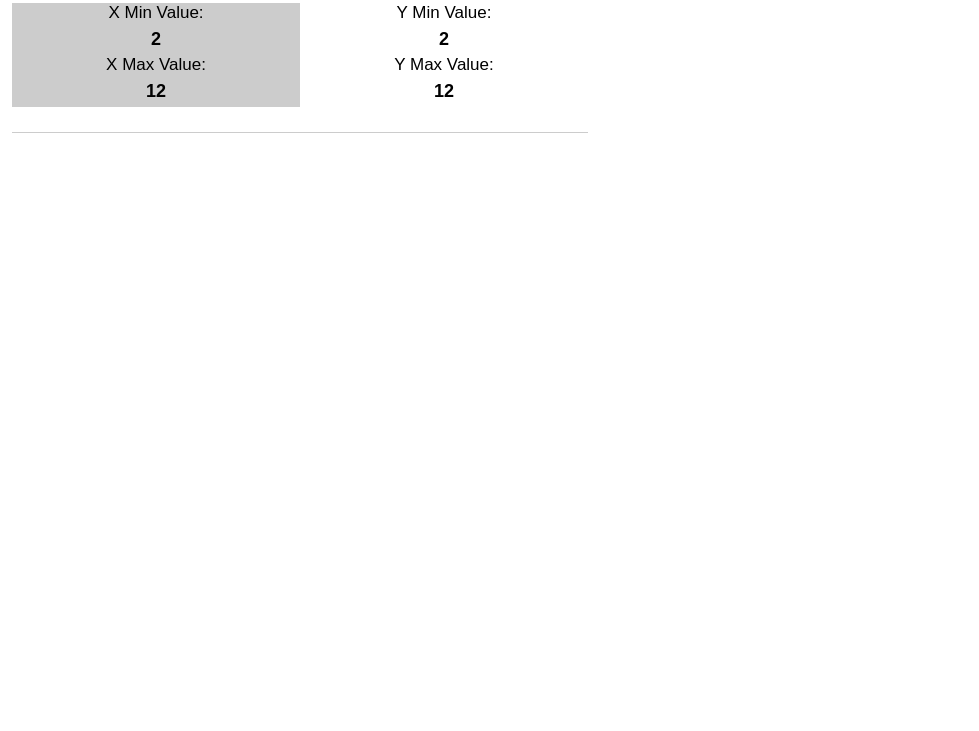
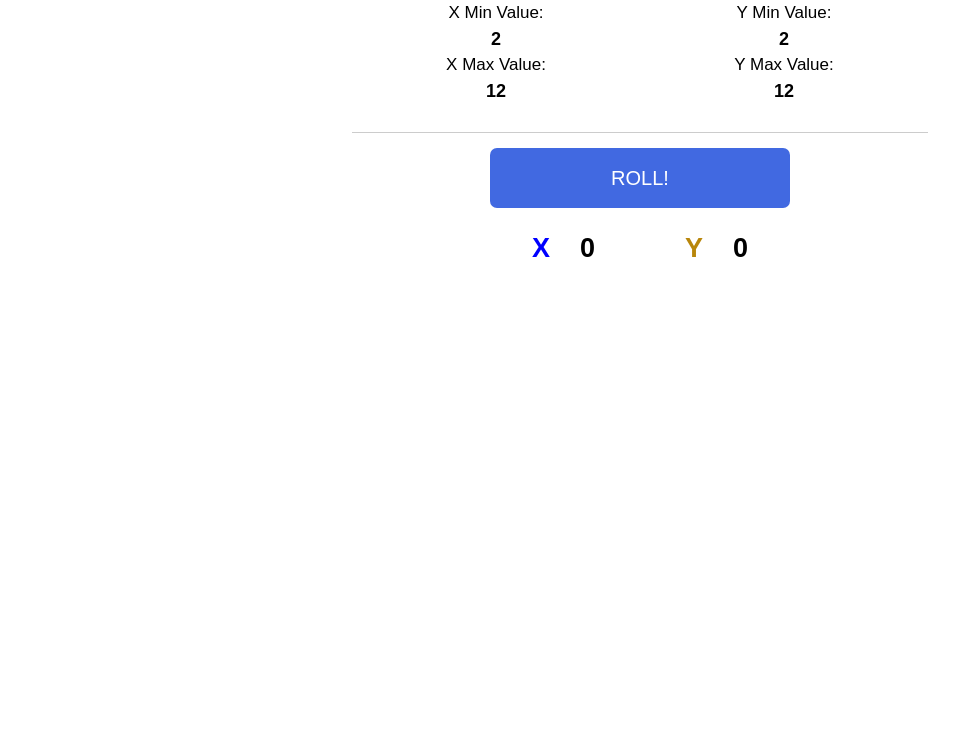
Before and after one commit to orest-cloud/coordinate_randomizer, a plain HTML site: page index.html in a window 1280 px wide. Shown: the part 69-800 px from the top of the page, without its empty margins (0-979 px from the left). Drawn offline with Linux system fonts and the light colour scheme.

Commit message:
Added results numbers area

```diff
--- a/css/_variables.scss
+++ b/css/_variables.scss
@@ -41,8 +41,9 @@ $placeholder-text-color: $grey-2;
 // Fills
 $border-color-1: $grey-1;
 $border-color-2: $grey-2;
-$bg-fill-1: $green-1;
+// $bg-fill-1: $green-1;
+$bg-fill-1: RoyalBlue;
 $bg-fill-2: $dark-green;
-$button-hover: #3BA640;
+$button-hover: MidnightBlue;
 
 $hr-fill: $grey-2;
--- a/css/global.scss
+++ b/css/global.scss
@@ -43,19 +43,20 @@ h1, h2, h3, h4, hr, ul, li, img, p, label, input {
 // Site-wide elements
 //------------------------------
 
-// button {
-//     @include font($poppins, 2.0rem, 500);
-//     background-color: $bg-fill-1;
-//     border-radius: 7px;
-//     border-style: none;
-//     color: White;
-//     cursor: pointer;
-//     height: 60px;
+button {
+    @include font(sans-serif, 2.0rem, 500);
+    background-color: $bg-fill-1;
+    border-radius: 7px;
+    border-style: none;
+    color: White;
+    cursor: pointer;
+    height: 60px;
 
-//     &:hover {
-//         background-color: $button-hover;
-//       }
-// }
+
+    &:hover {
+        background-color: $button-hover;
+      }
+}
 
 // label {
 //     @include font($body-font, 2.0rem, 600);
@@ -114,58 +115,3 @@ h1 {
 // a {
 //     color: $links-color;
 // }
-
-//------------------------------
-// Index styles
-//------------------------------
-
-
-
-
-
-.main {
-    @include flex(column nowrap, center, flex-start);
-
-    // background-color: aqua;
-    width: 100%;
-    max-width: 600px;
-    padding: 25px 12px 0;
-
-    &__heading {
-        margin-bottom: 15px;
-        text-align: center;
-    }
-
-    &__hr {
-        @extend %hr;
-        // border-top: 5px solid black;
-        width: 100%;
-    }
-}
-
-.settings {
-    margin-bottom: 25px;
-    width: 100%;
-    @include flex(row nowrap, space-between, flex-start);
-
-    &__column {
-        background-color: white;
-        width: 50%;
-
-        &--first {
-            background-color: $grey-2;
-        }
-    }
-
-    &__paragraph {
-        text-align: center;
-        margin-bottom: 6px;
-    }
-
-    &__number {
-        text-align: center;
-        margin-bottom: 6px;
-        font-size: 1.8rem;
-        font-weight: bold;
-    }
-}
--- /dev/null
+++ b/css/main.scss
@@ -0,0 +1,102 @@
+@import 'mixins';
+@import 'partials';
+@import 'typography';
+@import 'variables';
+
+//------------------------------
+// Index page styles
+//------------------------------
+
+.main {
+    // @include flex(column nowrap, center, flex-start);
+    margin: 0 auto;
+
+    // background-color: aqua;
+    width: 100%;
+    max-width: 600px;
+    padding: 25px 12px 0;
+
+    &__heading {
+        margin-bottom: 15px;
+        text-align: center;
+    }
+
+    &__hr {
+        @extend %hr;
+        margin-bottom: 15px;
+        // border-top: 5px solid black;
+        width: 100%;
+    }
+}
+
+.settings {
+    margin-bottom: 25px;
+    width: 100%;
+    @include flex(row nowrap, space-between, flex-start);
+
+    &__column {
+        background-color: white;
+        width: 50%;
+
+        &--first {
+            // background-color: $grey-2;
+            opacity: 1;
+        }
+    }
+
+    &__paragraph {
+        text-align: center;
+        margin-bottom: 6px;
+    }
+
+    &__number {
+        text-align: center;
+        margin-bottom: 6px;
+        font-size: 1.8rem;
+        font-weight: bold;
+    }
+}
+
+.results {
+    @include flex(column nowrap, flex-start, center);
+
+    &__button {
+        width: 300px;
+        margin-bottom: 30px;
+    }
+
+    &__instance {
+        @include flex(row nowrap, space-between, flex-start);
+    }
+
+    &__column {
+        @include flex(row nowrap, center, flex-start);
+        width: 50%;
+
+        &--first {
+            // background-color: $grey-2;
+            opacity: 1;
+            margin-right: 90px;
+        }
+    }
+
+    &__coordinate {
+        font-size: 2.7rem;
+        font-weight: bold;
+        margin-right: 30px;
+
+        &--x {
+            color: blue;
+        }
+
+        &--y {
+            color: DarkGoldenRod;
+        }
+    }
+
+    &__number {
+        color: black;
+        font-weight: bold;
+        font-size: 2.7rem;
+    }
+}
--- a/index.html
+++ b/index.html
@@ -5,6 +5,7 @@
     <meta http-equiv="X-UA-Compatible" content="IE=edge">
     <meta name="viewport" content="width=device-width, initial-scale=1.0">
     <link rel="stylesheet" href="./css/global.css">
+    <link rel="stylesheet" href="./css/main.css">
     <title>Coordinate Randomizer</title>
 </head>
 <body>
@@ -30,9 +31,28 @@
 
         <div class="main__hr"></div>
 
+        <section class="results">
+            <button class="results__button">ROLL!</button>
+
+            <!-- Contains all instances of results -->
+            <div class="results__container">
+                <div class="results__instance">
+                    <div class="results__column results__column--first">
+                        <p class="results__coordinate results__coordinate--x">X</p>
+                        <p class="results__number" id="x_number">0</p>
+                    </div>
+                    <div class="results__column">
+                        <p class="results__coordinate results__coordinate--y">Y</p>
+                        <p class="results__number" id="y_number">0</p>
+                    </div>
+                </div>
+
+            </div>
+        </section>
+
     </main>
 
 
-
+    <script src="./scripts/scripts.js"></script>
 </body>
 </html>
--- /dev/null
+++ b/scripts/scripts.js
@@ -0,0 +1,3 @@
+
+let xCoordinate = document.querySelector('#x_number');
+let yCoordinate = document.querySelector('#y_number');
```
Also changed, not shown: css/global.css, css/main.css (added), 2 other files.
